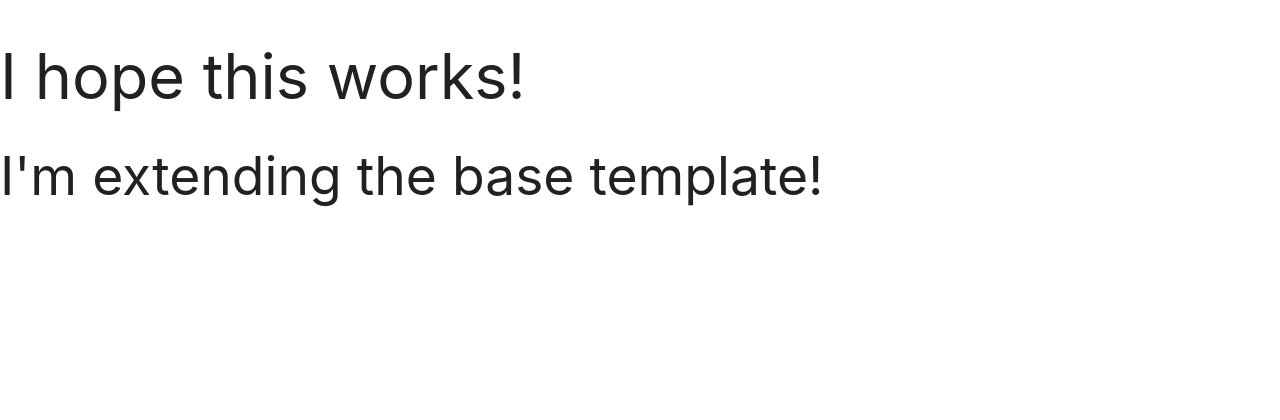
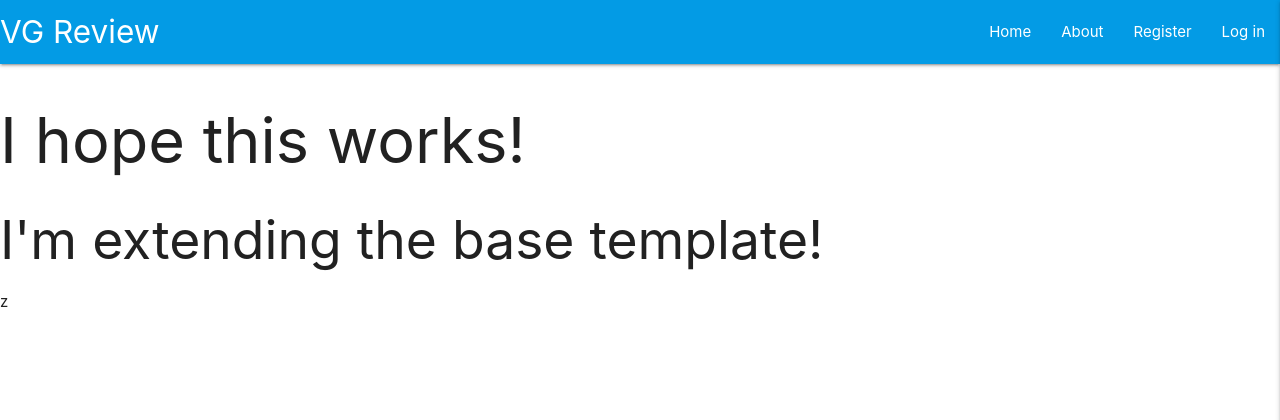
Before and after one commit to Code-Institute-Submissions/joshhunt1991-Milestone_3_AprResub, a Flask app: page / in a window 1280 px wide. Shown: the top 420 px of the page. Run offline with Flask 2, Linux system fonts and the light colour scheme; some libraries are stand-ins or nearby versions.

Commit message:
fixed issue with Jquery CDN which was causing the mobile drop down menu not to work

```diff
--- a/static/js/script.js
+++ b/static/js/script.js
@@ -0,0 +1,7 @@
+/*
+    jQuery for MaterializeCSS initialization
+*/
+
+$(document).ready(function () {
+    $(".sidenav").sidenav({edge: "right"});
+});
--- a/templates/base.html
+++ b/templates/base.html
@@ -14,14 +14,39 @@
     <title>VG Review</title>
 </head>
 
+<header>
+        <!-- top navbar -->
+		<nav class="nav-extended text-shadow light-blue darken-1">
+			<div class="nav-wrapper">
+				<a href="{{ url_for('landing_page') }}" class="brand-logo">VG Review</a>
+				<a href="#" data-target="mobile-demo" class="sidenav-trigger right"><i class="fas fa-bars"></i></a>
+				<ul class="right hide-on-med-and-down">
+					<li><a href="{{ url_for('landing_page') }}">Home</a></li>
+                    <li><a href="#">About</a></li>
+                    <li><a href="#">Register</a></li>
+                    <li><a href="#">Log in</a></li>
+				</ul>
+			</div>
+		</nav>
+
+        <!-- mobile sidenav -->
+		<ul class="sidenav" id="mobile-demo">
+            <li><h4 class="center-align light-blue-text text-darken 4">VG Review</h4></li>
+            <li><a href="{{ url_for('landing_page') }}">Home</a></li>
+            <li><a href="#">About</a></li>
+            <li><a href="#">Register</a></li>
+            <li><a href="#">Log in</a></li>
+		</ul>
+	</header>
+
 <body>
 
     <h1>I hope this works!</h1>
     {% block content %}
     {% endblock %}
 
-    <script src="http://code.jquery.com/jquery-3.5.1.min.js"
-        integrity="sha256-9/aliU8dGd2tb6OSsuzixeV4y/faTqgFtohetphbbj0=" crossorigin="anonymous"></script>
+    <script src="https://code.jquery.com/jquery-3.5.1.min.js"
+        integrity="sha256-9/aliU8dGd2tb6OSsuzixeV4y/faTqgFtohetphbbj0=" crossorigin="anonymous"></script>z
     <script src="https://cdnjs.cloudflare.com/ajax/libs/materialize/1.0.0/js/materialize.min.js"></script>
     <script src="{{ url_for('static', filename='js/script.js') }}"></script>
     {% block scripts %}
```
